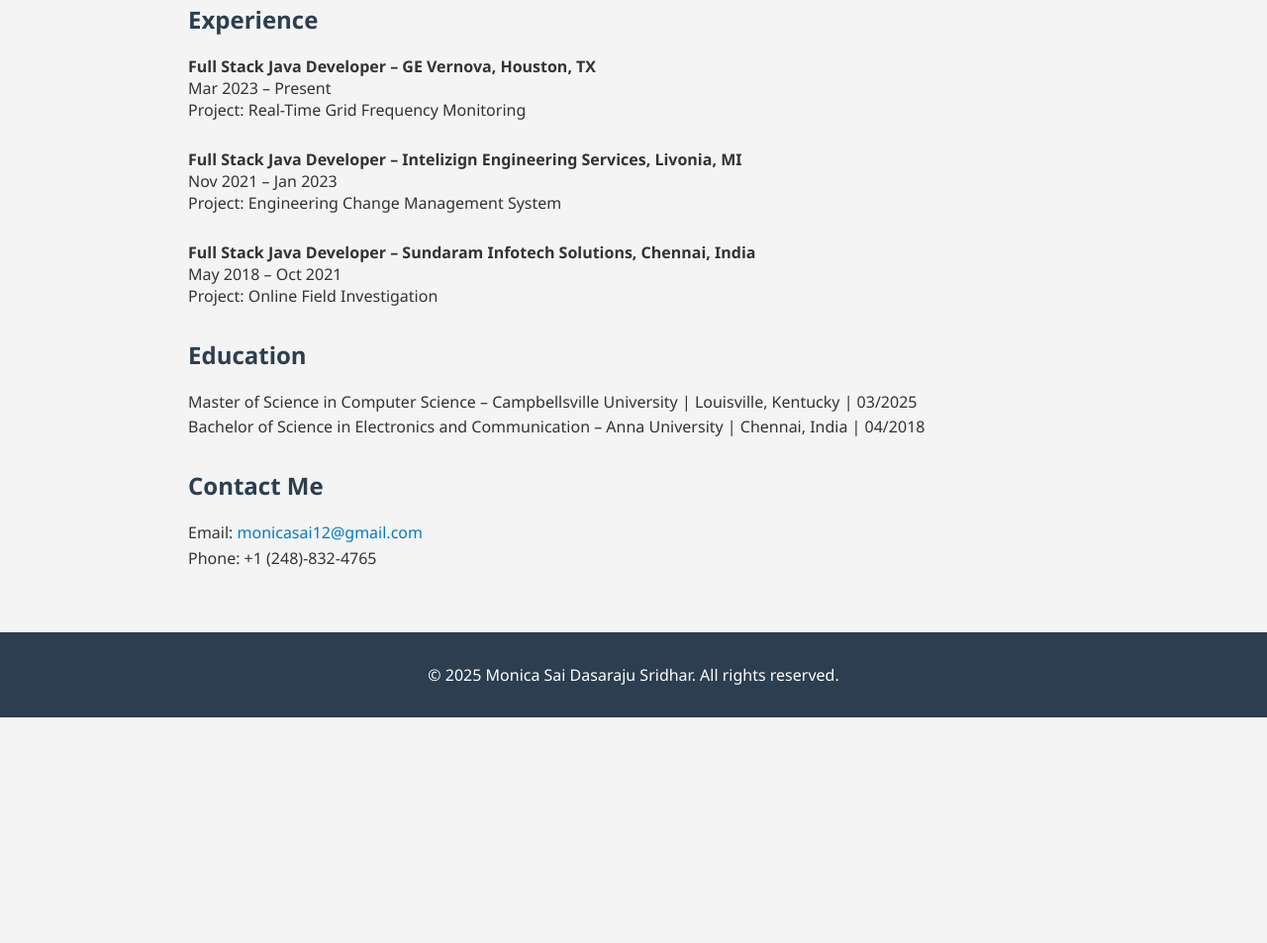
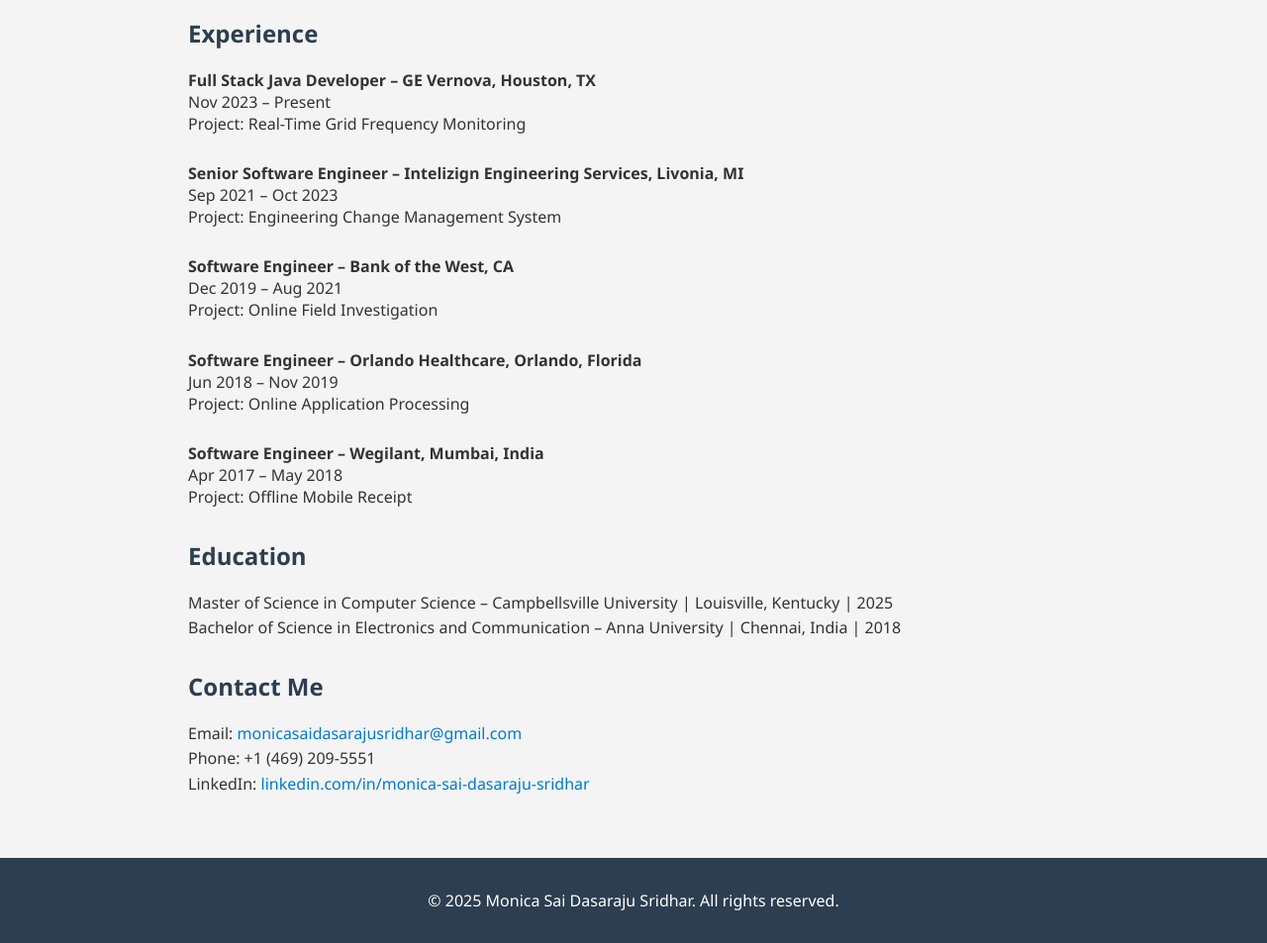
Before and after one commit to MonicaSai12/monicasaidasarajusridhar.github.io, a plain HTML site: page index.html in a window 1280 px wide. Shown: the part 614-1567 px from the top of the page at 99% size. Before the commit the page ends 1339 px from the top, so only its background shows below. Drawn offline with Linux system fonts and the light colour scheme.

Commit message:
Update index.html

```diff
--- a/index.html
+++ b/index.html
@@ -60,7 +60,9 @@
   <h1>Monica Sai Dasaraju Sridhar</h1>
   <p>Full Stack Java Developer | AWS Certified Solutions Architect</p>
 </header>
-
+<div style="text-align: center; margin-top: -1rem;">
+  <img src="Profile.jpg" alt="Monica Sai" style="width: 150px; height: 150px; border-radius: 50%; border: 4px solid white; object-fit: cover;" />
+</div>
 <main>
   <section class="about">
     <h2>About Me</h2>
@@ -84,24 +86,40 @@
   </section>
 
   <section class="experience">
-    <h2>Experience</h2>
-    <p><strong>Full Stack Java Developer – GE Vernova, Houston, TX</strong><br>Mar 2023 – Present<br>Project: Real-Time Grid Frequency Monitoring</p>
-    <br>
-    <p><strong>Full Stack Java Developer – Intelizign Engineering Services, Livonia, MI</strong><br>Nov 2021 – Jan 2023<br>Project: Engineering Change Management System</p>
-    <br>
-    <p><strong>Full Stack Java Developer – Sundaram Infotech Solutions, Chennai, India</strong><br>May 2018 – Oct 2021<br>Project: Online Field Investigation</p>
-  </section>
+  <h2>Experience</h2>
+
+  <p><strong>Full Stack Java Developer – GE Vernova, Houston, TX</strong><br>
+  Nov 2023 – Present<br>
+  Project: Real-Time Grid Frequency Monitoring</p><br>
+
+  <p><strong>Senior Software Engineer – Intelizign Engineering Services, Livonia, MI</strong><br>
+  Sep 2021 – Oct 2023<br>
+  Project: Engineering Change Management System</p><br>
+
+  <p><strong>Software Engineer – Bank of the West, CA</strong><br>
+  Dec 2019 – Aug 2021<br>
+  Project: Online Field Investigation</p><br>
+
+  <p><strong>Software Engineer – Orlando Healthcare, Orlando, Florida</strong><br>
+  Jun 2018 – Nov 2019<br>
+  Project: Online Application Processing</p><br>
+
+  <p><strong>Software Engineer – Wegilant, Mumbai, India</strong><br>
+  Apr 2017 – May 2018<br>
+  Project: Offline Mobile Receipt</p>
+</section>
 
  <section class="education">
     <h2>Education</h2>
-    <p>Master of Science in Computer Science – Campbellsville University | Louisville, Kentucky | 03/2025</p>
-    <p>Bachelor of Science in Electronics and Communication – Anna University | Chennai, India | 04/2018</p>
+    <p>Master of Science in Computer Science – Campbellsville University | Louisville, Kentucky | 2025</p>
+    <p>Bachelor of Science in Electronics and Communication – Anna University | Chennai, India | 2018</p>
   </section>
 
   <section class="contact">
     <h2>Contact Me</h2>
-    <p>Email: <a href="mailto:monicasai12@gmail.com">monicasai12@gmail.com</a></p>
-    <p>Phone: +1 (248)-832-4765</p>
+    <p>Email: <a href="mailto:monicasai12@gmail.com">monicasaidasarajusridhar@gmail.com</a></p>
+    <p>Phone: +1 (469) 209-5551 </p>
+    <p>LinkedIn: <a href="https://www.linkedin.com/in/monica-sai-dasaraju-sridhar-548745373" target="_blank">linkedin.com/in/monica-sai-dasaraju-sridhar</a></p>
   </section>
 </main>
 
```
